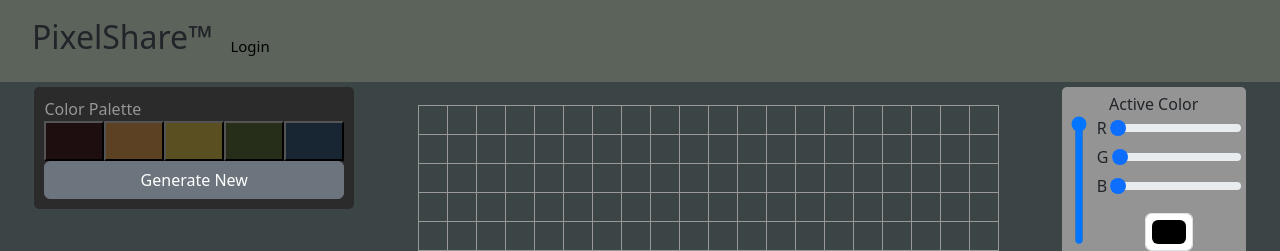
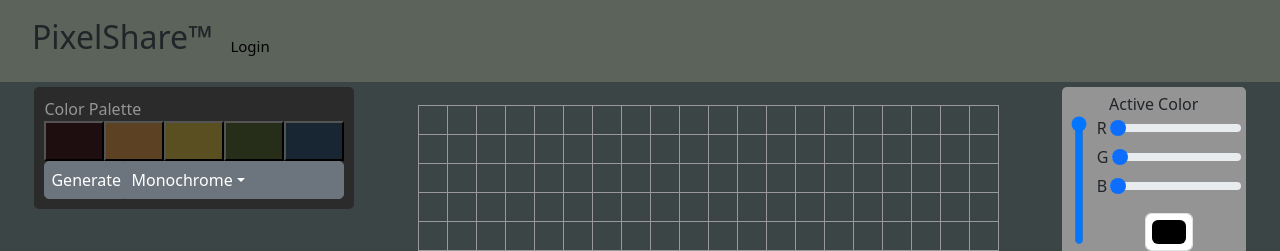
Before and after one commit to TheDavSmasher/startup, a React (Vite) app: page /canvas in a window 1280 px wide. Shown: the top 251 px of the page. Built offline with nearby package versions, Linux system fonts and the light colour scheme.

Commit message:
Changed Palette Service

```diff
--- a/src/canvas/colorPicker.jsx
+++ b/src/canvas/colorPicker.jsx
@@ -48,7 +48,7 @@ export function ColorPicker({ currentColor, changeActiveColor }) {
                         </div>
                         <div className="rgb-value">
                             <label htmlFor="blue">B</label>
-                            <input type="range" name="green" id="green" min="0" max="255" step="1" className="form-range" value={blue} onChange={(e) => setBlue(Number(e.target.value))} />
+                            <input type="range" name="green" id="blue" min="0" max="255" step="1" className="form-range" value={blue} onChange={(e) => setBlue(Number(e.target.value))} />
                         </div>
                     </div>
                     <div className="general-selection">
--- a/src/canvas/paletteService.css
+++ b/src/canvas/paletteService.css
@@ -8,3 +8,32 @@
     flex: 1;
     height: 40px;
 }
+
+.palette-mode {
+    width: 100%;
+    min-width: 270px;
+    display: flex;
+    flex-direction: row;
+}
+
+.generate-btn {
+    width: 80px;
+    padding-left: 6px !important;
+    text-align: center !important;
+    border-radius: 5px 0 0 5px !important;
+}
+
+.dropdown {
+    flex: 1;
+}
+
+.dropdown-toggle {
+    width: 100%;
+    text-align: left !important;
+    padding-left: 6px !important;
+    border-radius: 0 5px 5px 0 !important;
+}
+
+.dropdown-toggle::after {
+    align-self: center;
+}
--- a/src/canvas/paletteService.jsx
+++ b/src/canvas/paletteService.jsx
@@ -1,24 +1,78 @@
 import React from "react";
+import Dropdown from 'react-bootstrap/Dropdown';
 
 import './paletteService.css'
+import { DropdownButton } from "react-bootstrap";
 
 export function PaletteService({ currentColor, changeActiveColor }) {
     const [colorArray, setColorArray] = React.useState(Array(5).fill([0,0,0]));
+    const [paletteMode, setPaletteMode] = React.useState("1");
 
     async function generateNewPalette() {
-        const url = "http://colormind.io/api/";
-        const data = {
-            model : "default",
-            input : [currentColor.slice(0, -1), "N", "N", "N", "N"]
+        const url = "https://www.thecolorapi.com/scheme?rgb=" + currentColor[0] + "," + currentColor[1] + "," + currentColor[2]
+        + "&mode=" + getPaletteMode(true);
+        try {
+            const response = await fetch(url);
+            const value = await response.text();
+            const json = JSON.parse(value);
+            setColorArray(getColorArray(json.colors));
+        } catch (error) {
+            console.error("Error: Could not get new palette. " + error.message);
         }
-        try {
-            const response = await fetch(url, {body : JSON.stringify(data), method : "post"});
-            const value = await response.text();
-            const arrays = JSON.parse(value);
-            setColorArray(arrays.result);
-        } catch (error) {
-            console.error("Error: Could not get new palette.");
+    }
+
+    function getPaletteMode(forURI) {
+        const number = parseInt(paletteMode);
+        switch (number) {
+            case 1:
+                if (forURI) {
+                    return "monochrome";
+                }
+                return "Monochrome";
+            case 2:
+                if (forURI) {
+                    return "monochrome-dark";
+                }
+                return "Monochrome (Dark)";
+            case 3:
+                if (forURI) {
+                    return "monochrome-light";
+                }
+                return "Monochrome (Light)";
+            case 4:
+                if (forURI) {
+                    return "analogic";
+                }
+                return "Analogic";
+            case 5:
+                if (forURI) {
+                    return "complement";
+                }
+                return "Complement";
+            case 6:
+                if (forURI) {
+                    return "analogic-complement";
+                }
+                return "Analogic Complement";
+            case 7:
+                if (forURI) {
+                    return "triad";
+                }
+                return "Triad";
+            case 8:
+                if (forURI) {
+                    return "quad";
+                }
+                return "Quad";
         }
+    }
+
+    function getColorArray(array) {
+        let result = []
+        for (let i = 0; i < 5; i++) {
+            result.push([array[i].rgb.r, array[i].rgb.g, array[i].rgb.b]);
+        }
+        return result;
     }
 
     React.useEffect(() => {
@@ -41,7 +95,19 @@ export function PaletteService({ currentColor, changeActiveColor }) {
                 <ColorSquare value={colorArray[3]} updateColor={changeActiveColor} />
                 <ColorSquare value={colorArray[4]} updateColor={changeActiveColor} />
             </div>
-            <button className="btn btn-secondary" onClick={generateNewPalette}>Generate New</button>
+            <div className="palette-mode">
+                <button className="btn btn-secondary generate-btn" onClick={generateNewPalette}>Generate</button>
+                <DropdownButton variant="secondary" onSelect={setPaletteMode} title={getPaletteMode(false)}>
+                    <Dropdown.Item eventKey="1" active>Monochrome</Dropdown.Item>
+                    <Dropdown.Item eventKey="2">Monochrome (Dark)</Dropdown.Item>
+                    <Dropdown.Item eventKey="3">Monochrome (Light)</Dropdown.Item>
+                    <Dropdown.Item eventKey="4">Analogic</Dropdown.Item>
+                    <Dropdown.Item eventKey="5">Complement</Dropdown.Item>
+                    <Dropdown.Item eventKey="6">Analogic Complement</Dropdown.Item>
+                    <Dropdown.Item eventKey="7">Triad</Dropdown.Item>
+                    <Dropdown.Item eventKey="8">Quad</Dropdown.Item>
+                </DropdownButton>
+            </div>
         </div>
     );
 }
```
Also changed, not shown: 1 other file (tests, documents, lock files or other folders).
